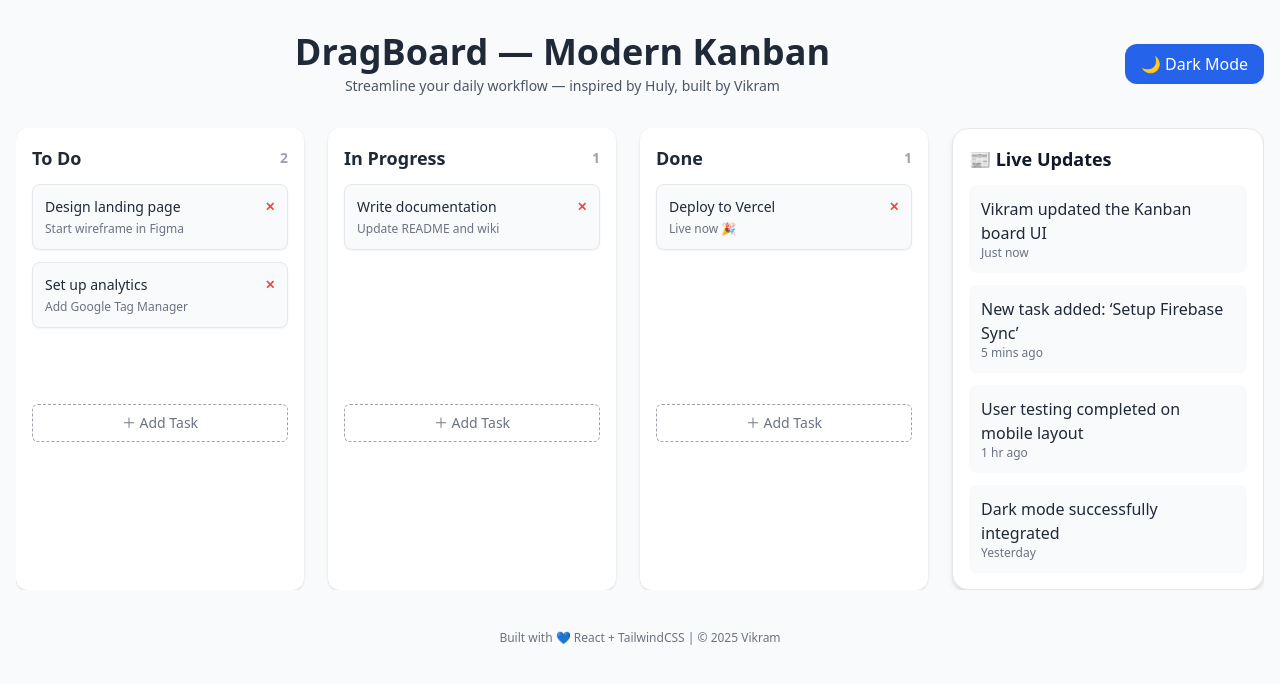
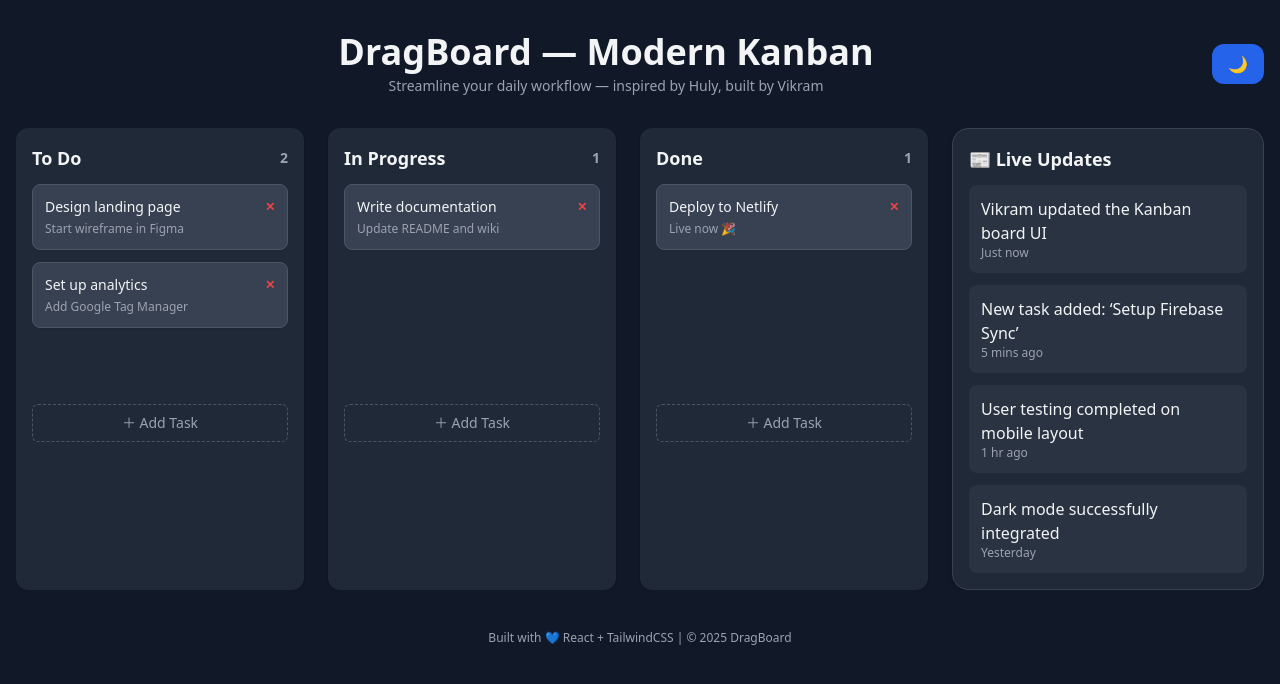
Before and after one commit to Vikram0904/dragapp, a React (Create React App) app: page / in a window 1280 px wide. Shown: the top 684 px of the page. Built offline with nearby package versions, Linux system fonts and the light colour scheme; the HTML template or start-up script is replaced by a standard one.

Commit message:
Deploy to Netlify

```diff
--- a/src/App.js
+++ b/src/App.js
@@ -17,12 +17,12 @@ export default function App() {
     },
     done: {
       name: "Done",
-      tasks: [{ id: 4, title: "Deploy to Vercel", desc: "Live now 🎉" }],
+      tasks: [{ id: 4, title: "Deploy to Netlify", desc: "Live now 🎉" }],
     },
   });
 
-  // 🌗 Dark mode setup
-  const [theme, setTheme] = useState(localStorage.getItem("theme") || "light");
+  // Dark mode setup
+  const [theme, setTheme] = useState(localStorage.getItem("theme") || "dark");
 
   useEffect(() => {
     if (theme === "dark") {
@@ -33,7 +33,7 @@ export default function App() {
     localStorage.setItem("theme", theme);
   }, [theme]);
 
-  // 🧩 Board logic
+  // Board logic
   const addTask = (colId, newTask) => {
     setColumns((prev) => ({
       ...prev,
@@ -85,12 +85,12 @@ export default function App() {
           </p>
         </div>
 
-        {/* 🌗 Theme Toggle */}
+        {/* Theme Toggle */}
         <button
-          onClick={() => setTheme(theme === "light" ? "dark" : "light")}
+          onClick={() => setTheme(theme === "dark" ? "light" : "dark")}
           className="px-4 py-2 rounded-xl bg-blue-600 text-white font-medium hover:bg-blue-700 transition"
         >
-          {theme === "light" ? "🌙 Dark Mode" : "☀️ Light Mode"}
+          {theme === "dark" ? "🌙" : "☀️"}
         </button>
       </header>
 
@@ -110,7 +110,7 @@ export default function App() {
 
       {/* Footer */}
       <footer className="mt-10 text-center text-xs text-gray-500 dark:text-gray-400">
-        Built with 💙 React + TailwindCSS | © {new Date().getFullYear()} Vikram
+        Built with 💙 React + TailwindCSS | © {new Date().getFullYear()} DragBoard
       </footer>
     </div>
   );
--- a/src/components/Board.js
+++ b/src/components/Board.js
@@ -7,11 +7,11 @@ export default function Board({ columns, addTask, deleteTask, editTask, onColumn
     const { source, destination } = result;
     if (!destination) return;
 
-    // 🧩 Identify source and destination columns
+    // Identify source and destination columns
     const startCol = columns[source.droppableId];
     const endCol = columns[destination.droppableId];
 
-    // 🟦 Drag within same column
+    // Drag within same column
     if (startCol === endCol) {
       const updatedTasks = Array.from(startCol.tasks);
       const [movedTask] = updatedTasks.splice(source.index, 1);
@@ -21,7 +21,7 @@ export default function Board({ columns, addTask, deleteTask, editTask, onColumn
       return;
     }
 
-    // 🟩 Drag between different columns
+    // Drag between different columns
     const startTasks = Array.from(startCol.tasks);
     const [movedTask] = startTasks.splice(source.index, 1);
     const endTasks = Array.from(endCol.tasks);
```
